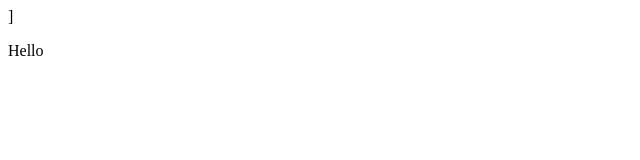
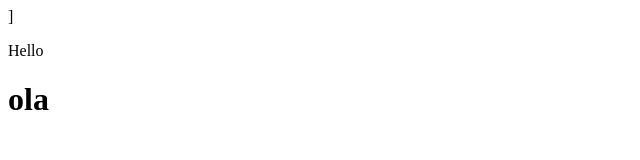
Before and after one commit to matematico01/trabalho-dupla-1, a plain HTML site: page index.html in a window 1280 px wide. Shown: the full height of the page, 0-640 px from the left. Drawn offline with Linux system fonts and the light colour scheme.

Commit message:
alteracao do trabalho

```diff
--- a/index.html
+++ b/index.html
@@ -9,6 +9,9 @@
 	<header>
 		<p>Hello</p>
 	</header>
+	<main>
+		<h1>ola</h1>
+	</main>
 
 </body>
 </html>
```
